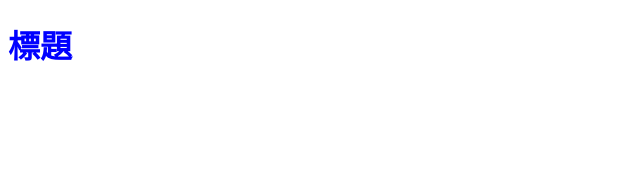
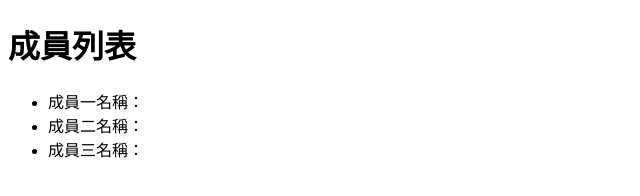
Before and after one commit to OriaLin/git-test03, a plain HTML site: page index.html in a window 1280 px wide. Shown: the whole page, without its empty margins (0-640 px from the left). Drawn offline with Linux system fonts and the light colour scheme.

Commit message:
docs: ✏️ 修改index

```diff
--- a/index.html
+++ b/index.html
@@ -4,9 +4,13 @@
     <meta charset="UTF-8">
     <meta name="viewport" content="width=device-width, initial-scale=1.0">
     <title>Document</title>
-    <link rel="stylesheet" href="all.css">
 </head>
 <body>
-    <h1>標題</h1>
+    <h1>成員列表</h1>
+    <ul>
+        <li>成員一名稱：</li>
+        <li>成員二名稱：</li>
+        <li>成員三名稱：</li>
+    </ul>
 </body>
 </html>
```
